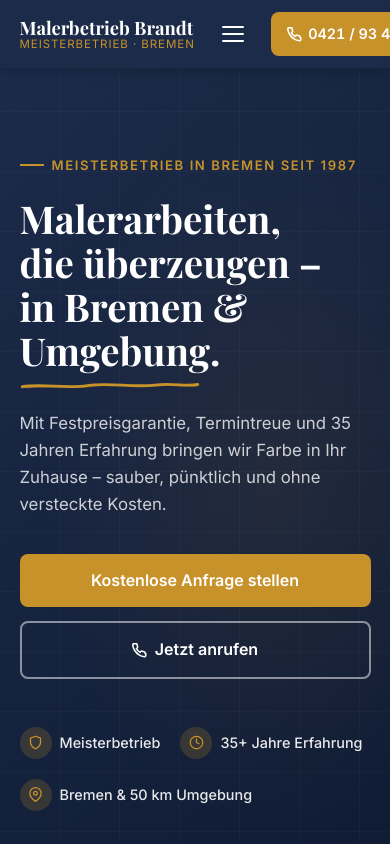
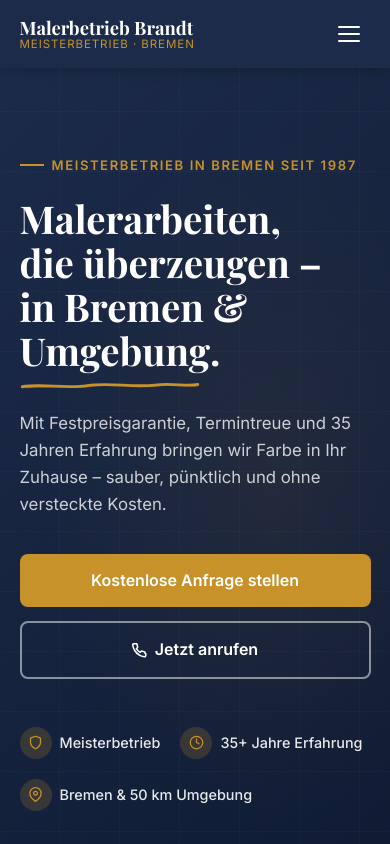
Before and after one commit to Seitenwerk-Prototyp/maler-brandt-Prototyp, a plain HTML site: page index.html in a window 390 px wide. Shown: the top 844 px of the page. Drawn offline with nearby package versions, Linux system fonts and the light colour scheme.

Commit message:
Fix: hide desktop phone button on mobile nav

```diff
--- a/index.html
+++ b/index.html
@@ -68,7 +68,7 @@
   .nav__links a{padding:.875rem .5rem;border-bottom:1px solid rgba(255,255,255,.1);font-size:1rem}
   .nav__links .nav__tel{margin-top:.75rem;justify-content:center}
   .nav__burger{display:flex}
-  .nav__tel--desktop{display:none}
+  .nav__tel--desktop{display:none!important}
 }
 
 /* HERO */
```
